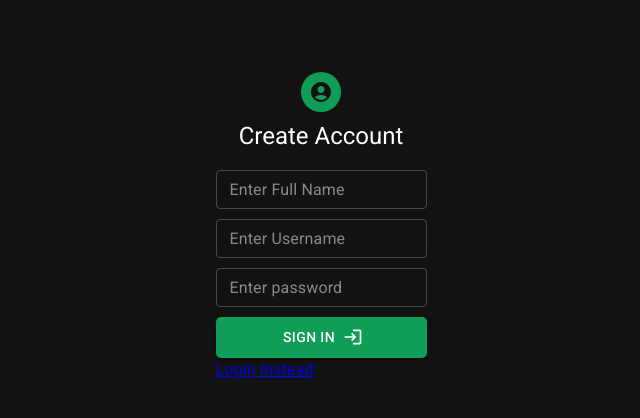
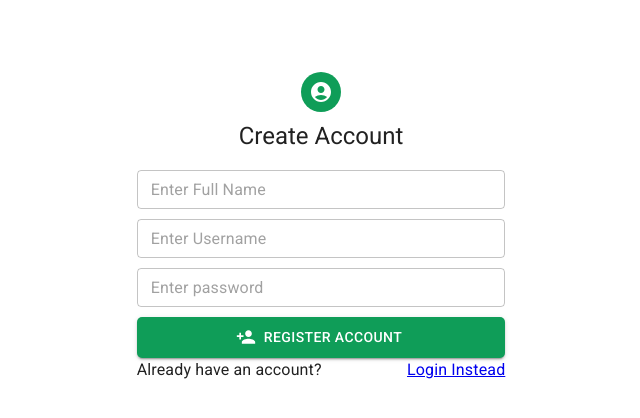
Before and after one commit to Piabik-U-Limited/sticky-mind-webi, a React (Vite) app: page /signup in a window 1280 px wide. Shown: the top 418 px of the page, without its empty margins (319-959 px from the left). Built offline with nearby package versions, Linux system fonts and the light colour scheme; no server answers.

Commit message:
Add Links on auth forms

```diff
--- a/src/auth/SignIn.jsx
+++ b/src/auth/SignIn.jsx
@@ -1,24 +1,23 @@
 import * as React from "react";
-import {Avatar,Button,} from "@mui/material";
+import {
+  Container,
+  Avatar,
+  Button,
+  Checkbox,
+  Grid,
+  Box,
+  Typography,
+} from "@mui/material";
 import FormControlLabel from "@mui/material/FormControlLabel";
-import Checkbox from "@mui/material/Checkbox";
-import Link from "@mui/material/Link";
-import Grid from "@mui/material/Grid";
-import Box from "@mui/material/Box";
+
+import { Link } from "react-router-dom";
 import LockOutlinedIcon from "@mui/icons-material/LockOutlined";
-import Typography from "@mui/material/Typography";
-import Container from "@mui/material/Container";
 import { Login } from "@mui/icons-material";
 import { Formik } from "formik";
 import { TextInputField, SelectField } from "../components";
 import { companies } from "../utils/companies";
 
-
-
-
 export default function SignIn() {
-
-
   return (
     <Container component="main" maxWidth="xs">
       <Box
@@ -87,7 +86,7 @@ export default function SignIn() {
                 }}
               />
               <FormControlLabel
-                control={<Checkbox value="remember"  />}
+                control={<Checkbox value="remember" />}
                 label="Remember me"
               />
               <Button
@@ -113,13 +112,13 @@ export default function SignIn() {
               </Button>
               <Grid container>
                 <Grid item xs>
-                  <Link href="#" variant="body2">
+                  <Link href="/reset-password" variant="body2">
                     Forgot password?
                   </Link>
                 </Grid>
                 <Grid item>
-                  <Link href="#" variant="body2">
-                    {"Create Account"}
+                  <Link to={"/signup"}>
+                    <Typography>Create Account</Typography>
                   </Link>
                 </Grid>
               </Grid>
@@ -127,7 +126,6 @@ export default function SignIn() {
           )}
         </Formik>
       </Box>
-
     </Container>
   );
 }
--- a/src/auth/SignUp.jsx
+++ b/src/auth/SignUp.jsx
@@ -1,25 +1,23 @@
 import * as React from "react";
-import {Typography,Box,Grid,Avatar,Button} from "@mui/material";
+import { Typography, Box, Grid, Avatar, Button } from "@mui/material";
 import Container from "@mui/material/Container";
-import { AccountCircle, Login } from "@mui/icons-material";
+import { AccountCircle, Login, PersonAdd } from "@mui/icons-material";
 import { Formik } from "formik";
 import { TextInputField, SelectField } from "../components";
 import { companies } from "../utils/companies";
 import { Link } from "react-router-dom";
 
-
-
 export default function SignUp() {
-
-
   return (
-    <Container component="main" maxWidth="md">
+    <Container component="main" maxWidth="lg">
       <Box
         sx={{
           marginTop: 8,
           display: "flex",
           flexDirection: "column",
           alignItems: "center",
+          // width: "100%",
+          //backgroundColor: "red",
         }}
       >
         <Avatar sx={{ m: 1, bgcolor: "#0F9D58" }} sizes={["small", "medium"]}>
@@ -30,10 +28,9 @@ export default function SignUp() {
         </Typography>
         <Formik
           initialValues={{
-            name:"",
+            name: "",
             userName: "",
             password: "",
-
           }}
           //validationSchema={validationSchema}
           onSubmit={(values) => {
@@ -47,8 +44,8 @@ export default function SignUp() {
               onSubmit={handleSubmit}
               noValidate
               sx={{ mt: 1 }}
+              minWidth={"32%"}
             >
-
               <TextInputField
                 name="name"
                 placeholder="Enter Full Name"
@@ -58,7 +55,7 @@ export default function SignUp() {
                   marginTop: "5px",
                 }}
               />
-               <TextInputField
+              <TextInputField
                 name="userName"
                 placeholder="Enter Username"
                 type="input"
@@ -94,23 +91,24 @@ export default function SignUp() {
                     backgroundColor: "#0F9D58c0",
                   },
                 }}
-                endIcon={<Login />}
+                startIcon={<PersonAdd />}
               >
-                Sign In
+                Register Account
               </Button>
-
-
+              <Grid container flex={1}>
+                <Grid item xs>
+                  <Typography>Already have an account? </Typography>
+                </Grid>
                 <Grid item>
-                  <Link to="/login" >
+                  <Link to="/login">
                     <Typography>Login Instead</Typography>
                   </Link>
                 </Grid>
-
+              </Grid>
             </Box>
           )}
         </Formik>
       </Box>
-
     </Container>
   );
 }
--- a/src/redux/slices/themeSlice.js
+++ b/src/redux/slices/themeSlice.js
@@ -1,7 +1,7 @@
 import { createSlice } from "@reduxjs/toolkit";
 
 const initialState = {
-  mode: "dark",
+  mode: "light",
 };
 const themeSlice = createSlice({
   name: "theme",
--- a/src/sales/components/SalesTable.jsx
+++ b/src/sales/components/SalesTable.jsx
@@ -186,8 +186,8 @@ function SalesTable({ data }) {
 
   Row.propTypes = {
     row: PropTypes.shape({
-      category: PropTypes.number.isRequired,
-      carbs: PropTypes.number.isRequired,
+      id: PropTypes.string.isRequired,
+      date: PropTypes.string.isRequired,
       fat: PropTypes.number.isRequired,
       items: PropTypes.arrayOf(
         PropTypes.shape({
```
